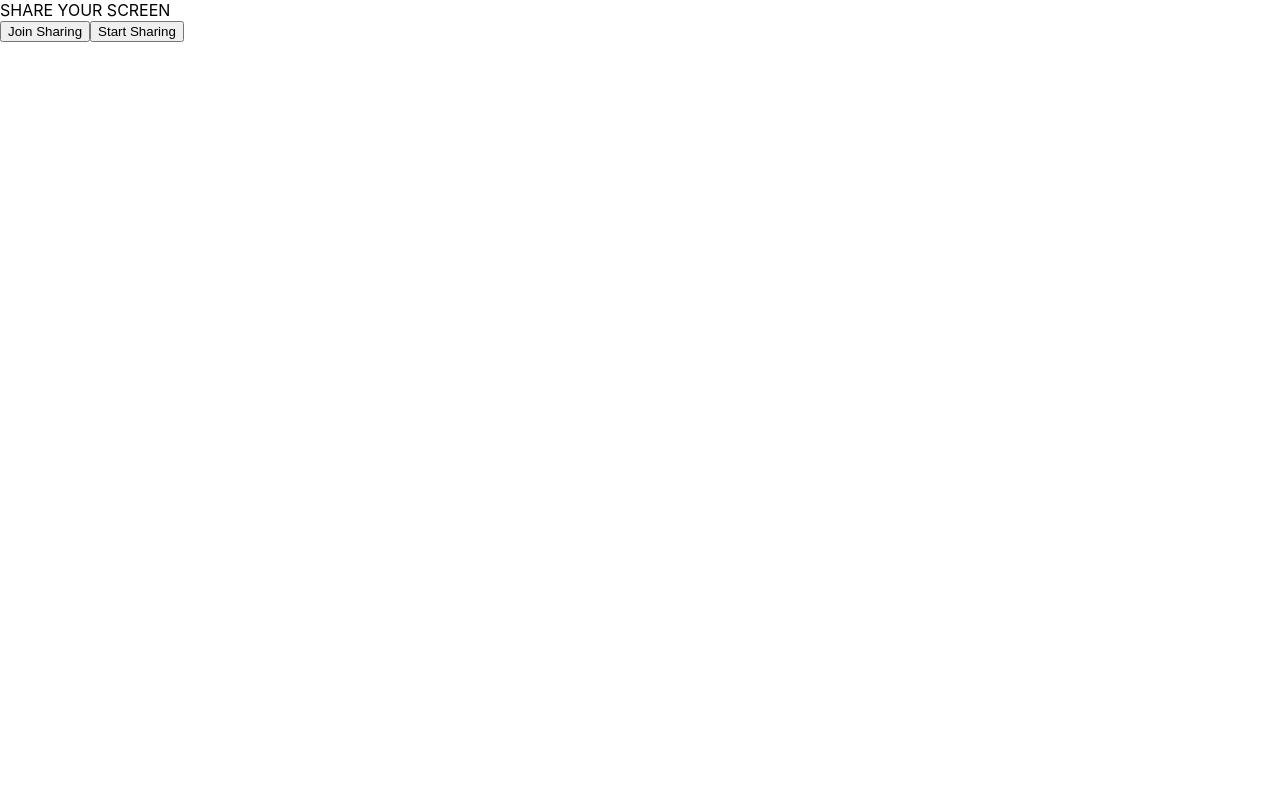
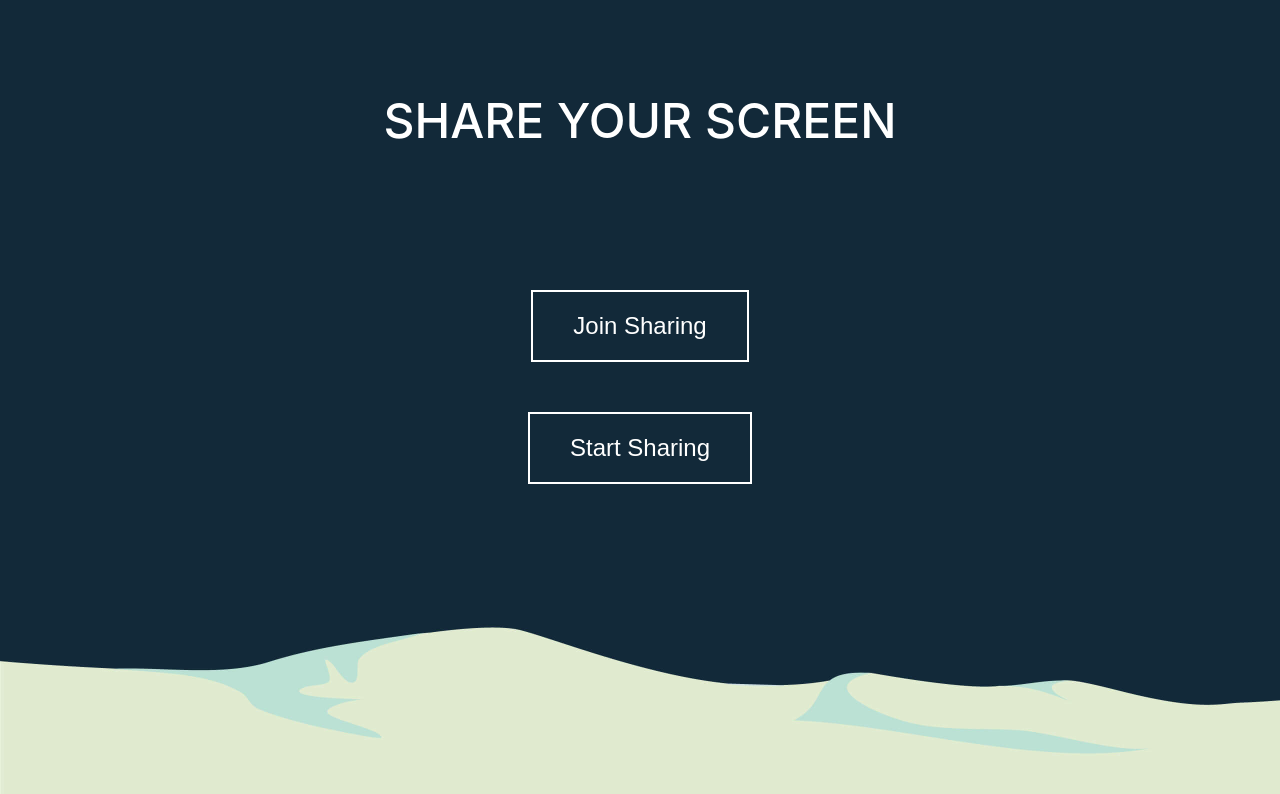
Before and after one commit to anandsimmy/screen-sharing-app, a React (Create React App) app in the folder client/: page / in a window 1280 px wide. Shown: the top 794 px of the page. Built offline with nearby package versions, Linux system fonts and the light colour scheme.

Commit message:
minor changes

```diff
--- a/client/src/components/CodeComponent/CodeComponent.css
+++ b/client/src/components/CodeComponent/CodeComponent.css
@@ -0,0 +1,37 @@
+.wrapper {
+    height: 100vh;
+    width: 100vw;
+    display: flex;
+    align-items: center;
+    flex-direction: column;
+    background-image: url('../../assets//desk.jpeg');
+    background-position: center bottom;
+    background-size: cover;
+
+}
+
+.title {
+    color: white;
+    font-size: 48px;
+    font-weight: 500;
+    display: flex;
+    align-items: center;
+    flex-basis: 30%;
+}
+
+.button {
+    border: none;
+    padding: 20px 40px;
+    border: 2px solid white;
+    background: #122939;
+    color: white;
+    font-size: 24px;
+    font-weight: 400;
+    margin-top: 50px;
+    cursor: pointer;
+    transition: ease-in;
+}
+
+.button:hover {
+    transform: scale(1.05);
+}
```
